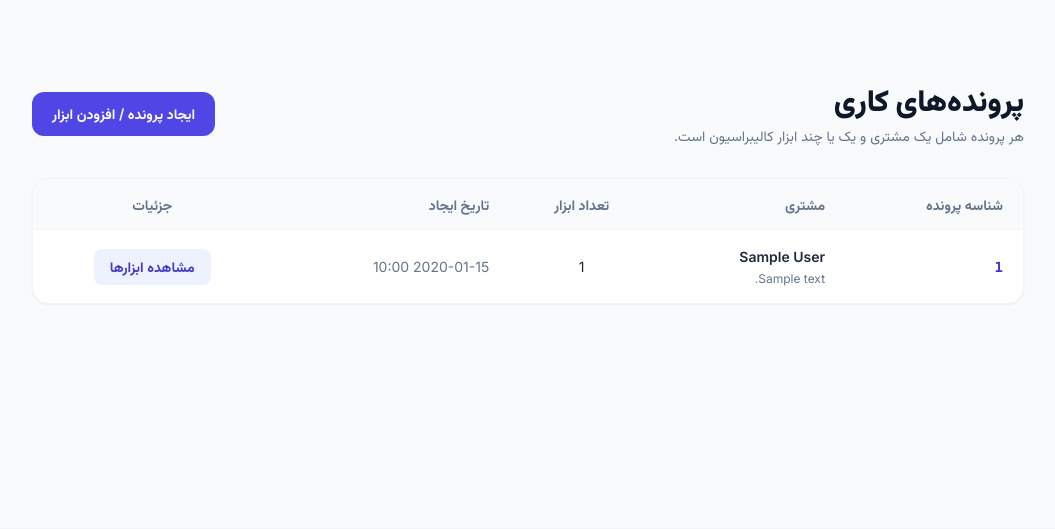
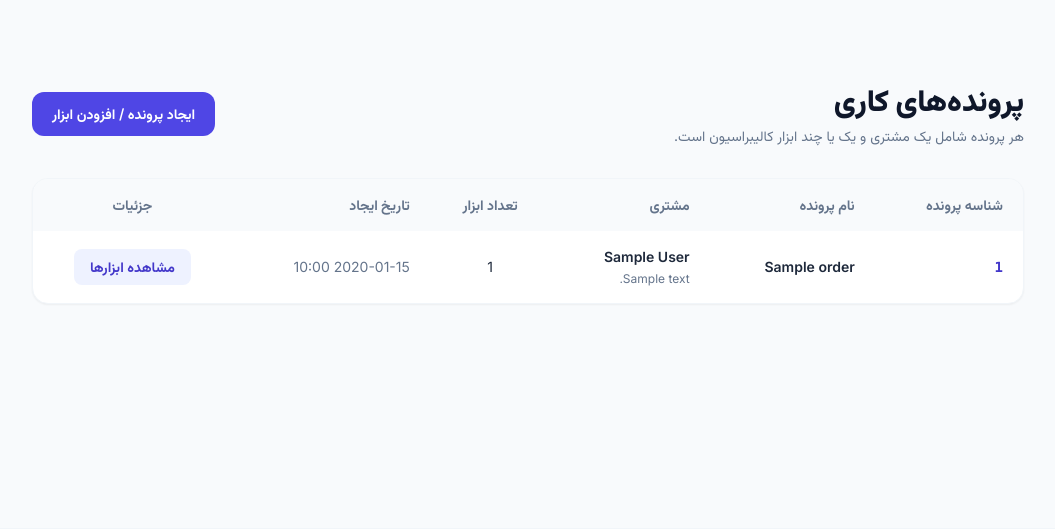
Before and after one commit to mohammadshko/parameters_getter, a FastAPI app: page /submissions in a window 1280 px wide. Shown: the part 207-736 px from the top of the page, without its empty margins (112-1167 px from the left). Run offline with FastAPI, Linux system fonts and the light colour scheme; the visitor is signed in with stand-in values (Sample User, id 1); tables that the repository leaves empty hold one stand-in row (values such as "Sample post"); parts of the project's set-up code (start-up, migrations or seed data) failed here and were passed over; some libraries are stand-ins or nearby versions.

Commit message:
Add work order name

```diff
--- a/templates/submissions.html
+++ b/templates/submissions.html
@@ -13,12 +13,13 @@
     <div class="overflow-x-auto">
       <table class="min-w-full text-sm">
         <thead class="bg-slate-50 text-slate-500">
-          <tr><th class="px-5 py-4 text-right">شناسه پرونده</th><th class="px-5 py-4 text-right">مشتری</th><th class="px-5 py-4 text-center">تعداد ابزار</th><th class="px-5 py-4 text-right">تاریخ ایجاد</th><th class="px-5 py-4 text-center">جزئیات</th></tr>
+          <tr><th class="px-5 py-4 text-right">شناسه پرونده</th><th class="px-5 py-4 text-right">نام پرونده</th><th class="px-5 py-4 text-right">مشتری</th><th class="px-5 py-4 text-center">تعداد ابزار</th><th class="px-5 py-4 text-right">تاریخ ایجاد</th><th class="px-5 py-4 text-center">جزئیات</th></tr>
         </thead>
         <tbody class="divide-y divide-slate-100">
           {% for item in submissions %}
           <tr class="hover:bg-slate-50">
             <td class="px-5 py-4 font-mono font-bold text-indigo-700">{{ item.work_id }}</td>
+            <td class="px-5 py-4 font-semibold text-slate-800">{{ item.work_name or '—' }}</td>
             <td class="px-5 py-4"><div class="font-semibold text-slate-800">{{ item.customer_name }}</div><div class="text-xs text-slate-500 mt-1">{{ item.customer_address }}</div></td>
             <td class="px-5 py-4 text-center">{{ item.tool_count }}</td>
             <td class="px-5 py-4 text-slate-500">{{ item.created_at.strftime('%Y-%m-%d %H:%M') if item.created_at else '—' }}</td>
```
